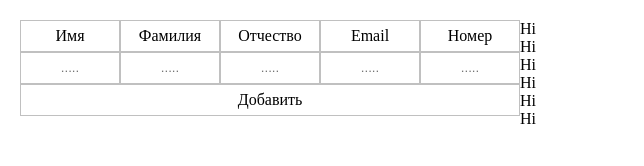
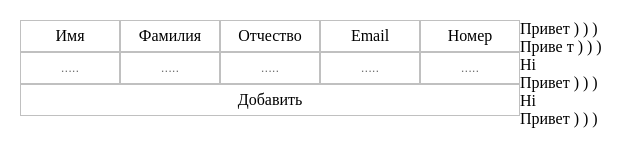
Before and after one commit to yulia9/firstGid, a plain HTML site: page index.html in a window 1280 px wide. Shown: the whole page, without its empty margins (0-644 px from the left). Drawn offline with Linux system fonts and the light colour scheme.

Commit message:
2ChangeIndex

```diff
--- a/index.html
+++ b/index.html
@@ -35,12 +35,12 @@
 
 
 	</ul>
+	<p>Привет ) ) )</p>
+	<p>Приве т ) ) )</p>
 	<p>Hi</p>
+	<p>Привет ) ) )</p>
 	<p>Hi</p>
-	<p>Hi</p>
-	<p>Hi</p>
-	<p>Hi</p>
-	<p>Hi</p>
+	<p>Привет ) ) )</p>
 
 
 
```
